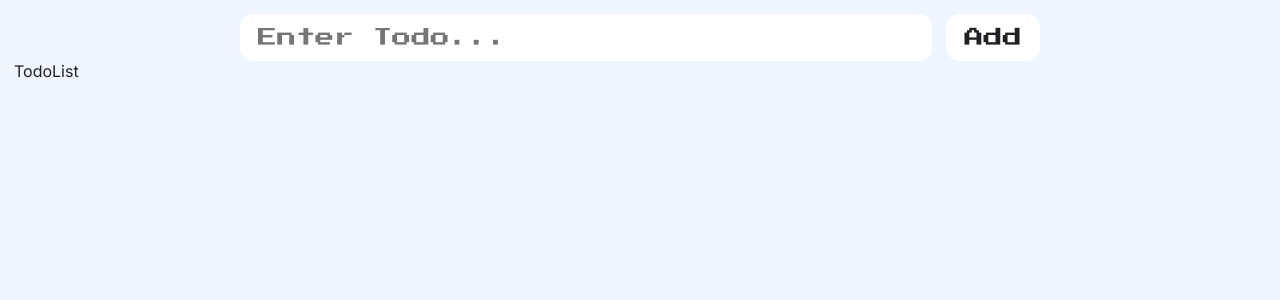
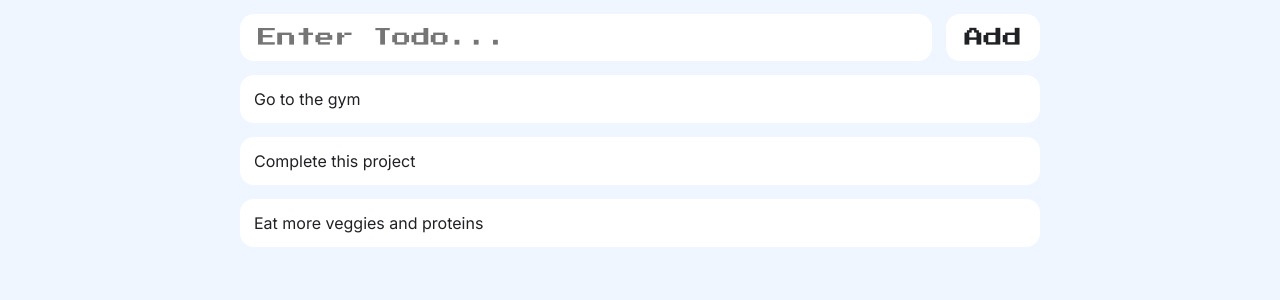
Before and after one commit to shreejai/vite-reactjs-todolist, a React (Vite) app: page / in a window 1280 px wide. Shown: the top 300 px of the page. Built offline with nearby package versions, Linux system fonts and the light colour scheme.

Commit message:
todo list items

```diff
--- a/src/App.jsx
+++ b/src/App.jsx
@@ -4,10 +4,10 @@ import TodoList from "./components/TodoList"
 function App() {
 
   return (
-    <main>
+    <>
       <TodoInput/>
       <TodoList/>
-    </main>
+    </>
   )
 }
 
--- a/src/components/TodoList.jsx
+++ b/src/components/TodoList.jsx
@@ -1,7 +1,20 @@
 import React from 'react'
 
 export default function TodoList() {
+
+  let todos = [
+    'Go to the gym',
+    'Complete this project',
+    'Eat more veggies and proteins'
+  ]
+
   return (
-    <div>TodoList</div>
+    <ul className='main'>
+      {todos.map((todo, todoIndex)=>{
+        return(
+        <li className='todoItem' key={todoIndex}>{todo}</li>
+        )
+      })}
+    </ul>
   )
 }
```
